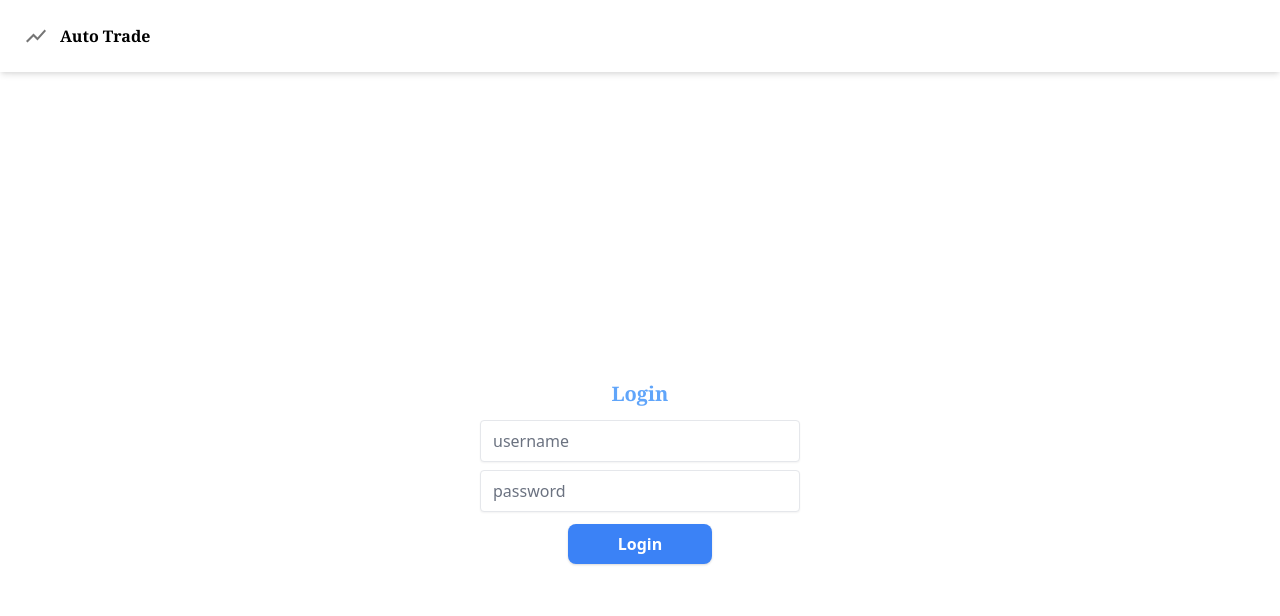
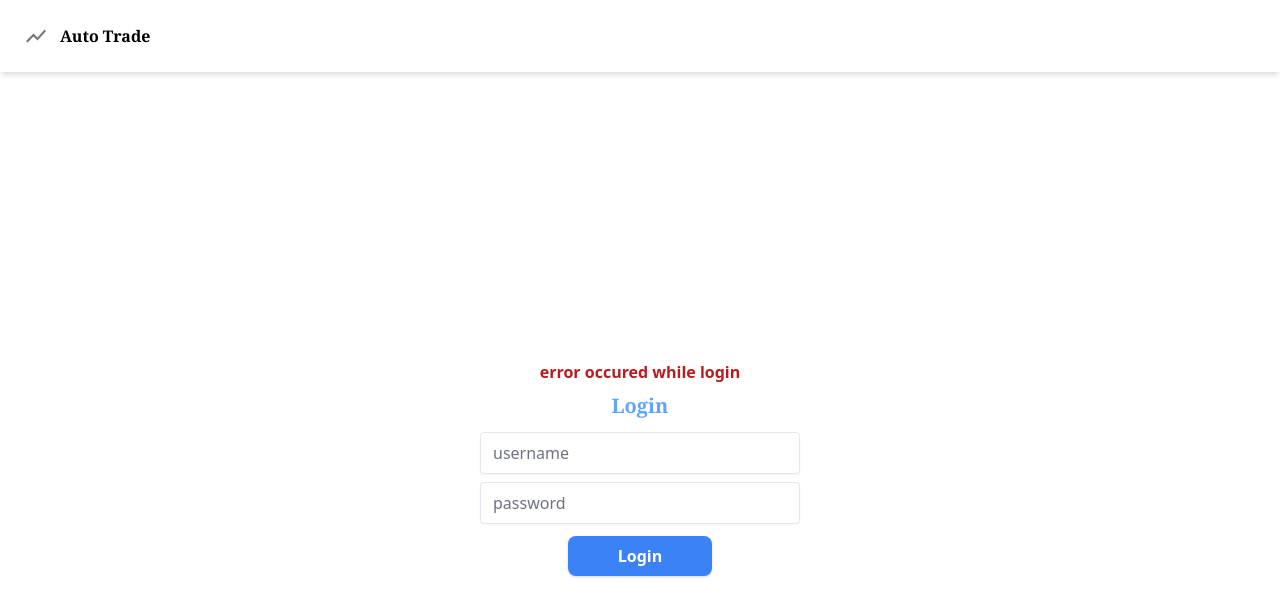
Before and after one commit to webclinic017/auto-trade-1, a React (Create React App) app: page /login in a window 1280 px wide. Both pictures are taken after a click on the button "Login". Shown: the top 616 px of the page. Built offline with nearby package versions, Linux system fonts and the light colour scheme; no server answers.

Commit message:
login error alert

```diff
--- a/src/components/Login.js
+++ b/src/components/Login.js
@@ -1,9 +1,10 @@
-import React, { useRef } from "react";
+import React, { useRef, useState } from "react";
 import { rest } from "../api";
 
 function Login({ setAuthToken }) {
   const userName = useRef();
   const passWord = useRef();
+  const [loginError, setLoginError] = useState(false);
 
   const loginUser = () => {
     fetch(rest.user_login, {
@@ -16,18 +17,33 @@ function Login({ setAuthToken }) {
         password: passWord.current.value,
       }),
     })
-      .then((res) => res.json())
+      .then((res) => {
+        if (!res.ok) {
+          throw Error("login error");
+        } else {
+          setLoginError(false);
+          return res.json();
+        }
+      })
       .then((data) => {
         userName.current.value = "";
         passWord.current.value = "";
         localStorage.setItem("@authToken", data.token);
         setAuthToken(data.token);
+      })
+      .catch((err) => {
+        setLoginError(true);
       });
   };
 
   return (
     <div className="flex flex-col h-screen">
       <div className="flex-1 flex flex-col p-3 items-center justify-center">
+        {loginError ? (
+          <strong className="font-sans text-red-700">
+            error occured while login
+          </strong>
+        ) : null}
         <strong className="text-3xl md:text-xl font-serif text-blue-400 my-2">
           Login
         </strong>
```
